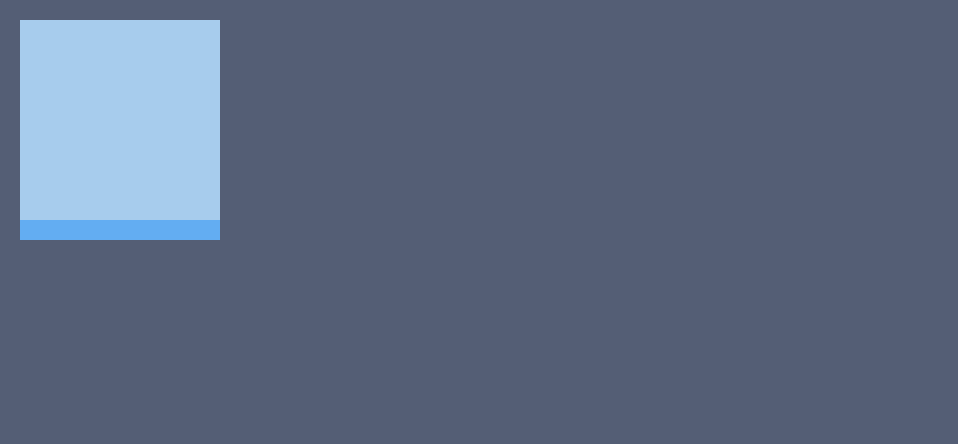
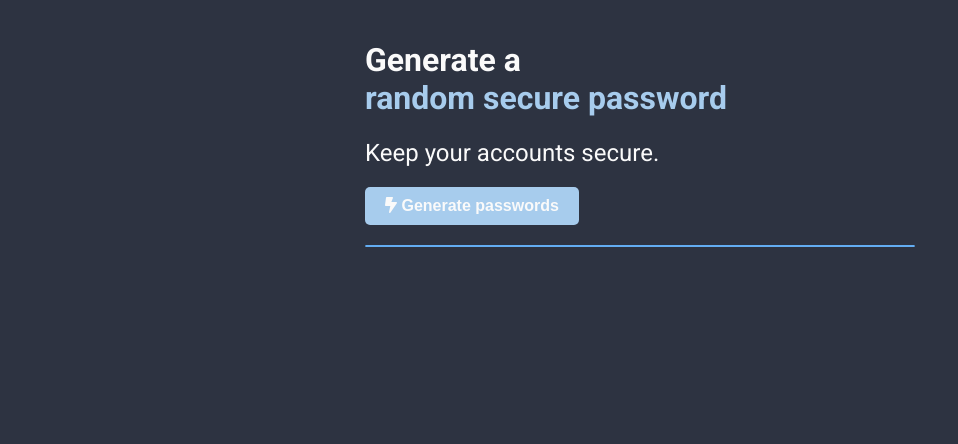
Before and after one commit to mattdeagen/Password-Generator-Web-App, a plain HTML site: page index.html in a window 1280 px wide. Shown: the whole page, without its empty margins (0-958 px from the left). Drawn offline with Linux system fonts and the light colour scheme.

Commit message:
Create and style heading and button

```diff
--- a/index.html
+++ b/index.html
@@ -10,9 +10,12 @@
 </head>
 <body>
     <div class="container">
+        <h1 id="title">Generate a <br><span id="title-emphasis">random secure password</span></h1>
+        <h2 id="subtitle">Keep your accounts secure.</h2>
 
+        <button id="generate-passwords-btn"><i class="fa-solid fa-bolt-lightning"></i> Generate passwords</button>
+        <hr class="divider">
     </div>
-    <div class="accent"></div>
 
 
     <script src="index.js"></script>
--- a/style.css
+++ b/style.css
@@ -1,6 +1,9 @@
 @import url('https://fonts.googleapis.com/css2?family=Roboto:wght@100;400;700&display=swap');
 /*
 COLOR THEME
+
+New Primary
+#2D3341
 
 Primary
 #545E75
@@ -14,19 +17,49 @@ Accent
 
 body {
     font-family: 'Roboto', sans-serif;
-    background-color: #545E75;
+    background-color: #2D3341;
     padding: 20px;
     margin: 0;
 }
 
-.container{
-    height: 200px;
-    width: 200px;
-    background-color: #A7CCED;
+#title {
+    color: #fafafa;
+    font-weight: 700;
 }
 
-.accent {
-    height: 20px;
-    width: 200px;
+#title-emphasis {
+    color: #A7CCED;
+}
+
+#subtitle {
+    font-weight: 400;
+    color: #fafafa;
+}
+
+.fa-bolt-lightning {
+    color: #fafafa
+}
+
+#generate-passwords-btn {
+    padding: 10px 20px;
+    background-color: #A7CCED;
+    color: #fafafa;
+    border: none;
+    border-radius: 5px;
+    font-size: 1rem;
+    font-weight: 700;
+}
+
+.container{
+    width: 85%;
+    height: 50vh;
+    max-width: 550px;
+    margin: 0 auto;
+}
+
+.divider {
+    border: 1px solid #63ADF2;
     background-color: #63ADF2;
+    margin-top: 20px;
+    border-radius: 7px;
 }
```
